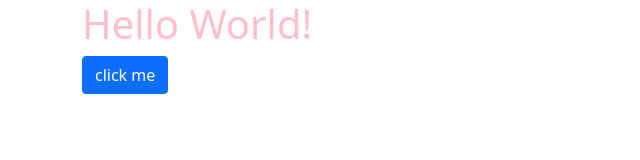
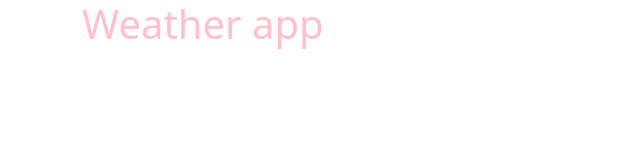
Before and after one commit to evakalo/Vanilla-weather-app, a plain HTML site: page index.html in a window 1280 px wide. Shown: the whole page, without its empty margins (0-640 px from the left). Drawn offline with nearby package versions, Linux system fonts and the light colour scheme.

Commit message:
changed h1

```diff
--- a/index.html
+++ b/index.html
@@ -15,8 +15,7 @@
   </head>
   <body>
     <div class="container">
-      <h1>Hello World!</h1>
-      <a href="" class="btn btn-primary"> click me</a>
+      <h1>Weather app</h1>
     </div>
     <script src="src/index.js"></script>
   </body>
```
